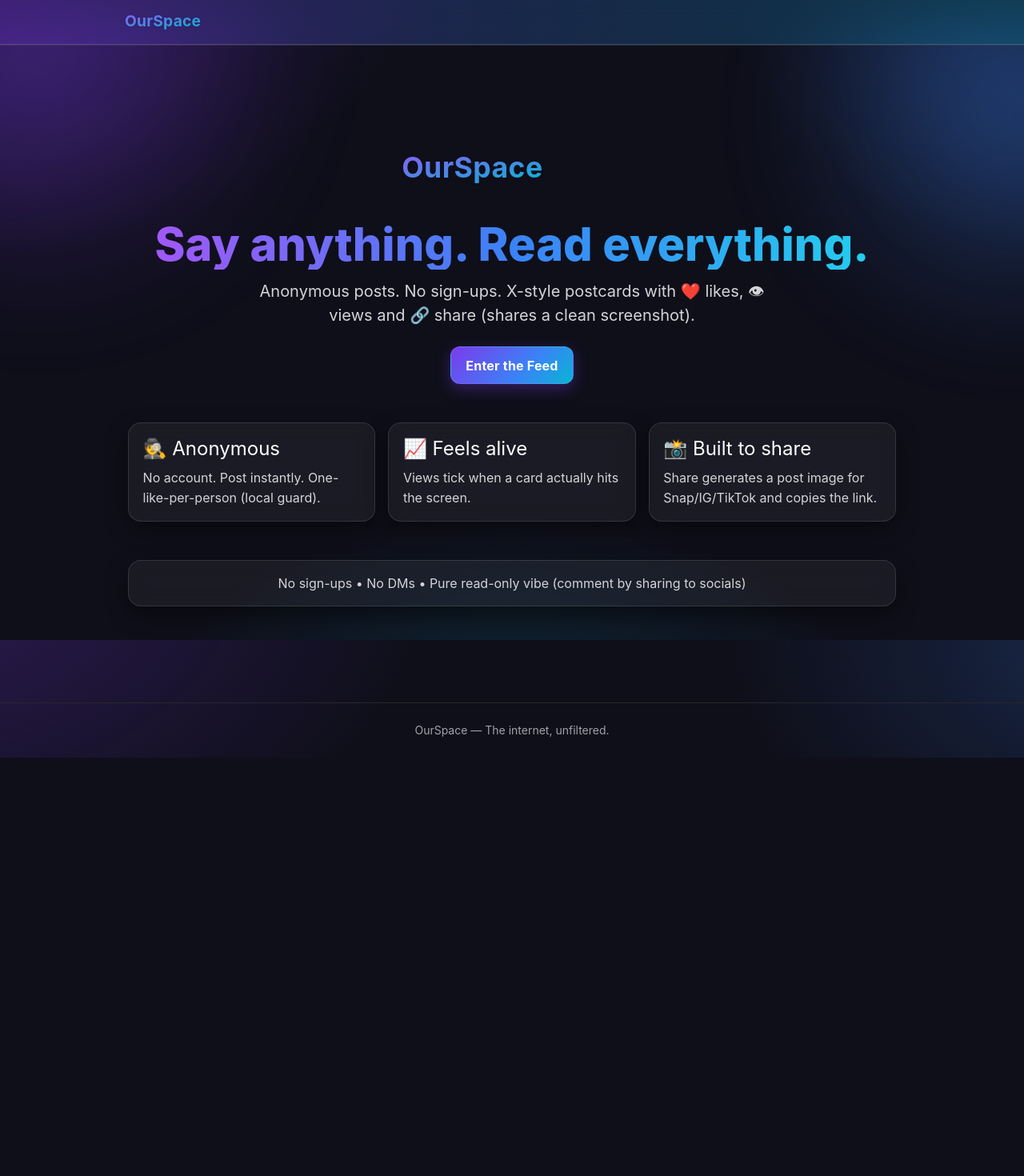
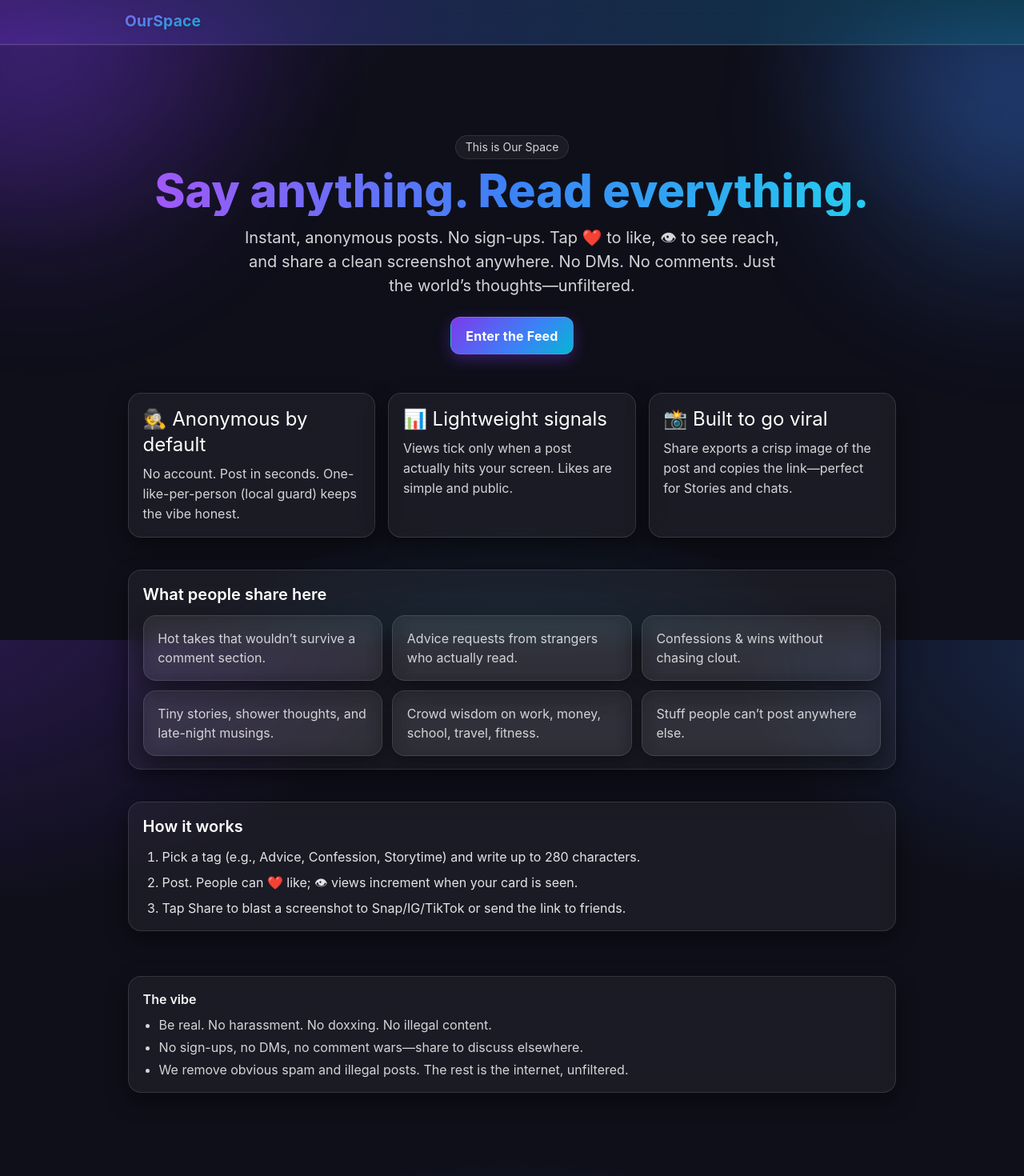
Before and after one commit to qaspercreates/OurSpace, a Next.js app: page / in a window 1280 px wide. Shown: the top 1470 px of the page at 80% size. Before the commit the page ends 947 px from the top, so only its background shows below. Built offline with nearby package versions, Linux system fonts and the light colour scheme.

Commit message:
page.tsx

```diff
--- a/app/page.tsx
+++ b/app/page.tsx
@@ -3,47 +3,82 @@ export default function HomePage() {
     <main>
       {/* HERO */}
       <section className="hero container">
-        <img
-          src="/logo.svg"
-          alt="OurSpace"
-          className="mx-auto w-64 md:w-72 lg:w-80 h-auto drop-shadow mb-4"
-        />
+        <div className="mx-auto w-fit mb-2 px-3 py-1 rounded-full bg-white/5 border border-white/10 text-sm text-zinc-300">
+          This is Our Space
+        </div>
 
         <h1 className="hero-title bg-gradient-to-r from-purple-500 via-blue-500 to-cyan-400 bg-clip-text text-transparent">
           Say anything. Read everything.
         </h1>
 
         <p className="hero-sub">
-          Anonymous posts. No sign-ups. X-style postcards with ❤️ likes, 👁 views and 🔗 share
-          (shares a clean screenshot).
+          Instant, anonymous posts. No sign-ups. Tap ❤️ to like, 👁 to see reach, and share a clean
+          screenshot anywhere. No DMs. No comments. Just the world’s thoughts—unfiltered.
         </p>
 
-        {/* single primary CTA only */}
         <div className="hero-cta">
           <a href="/feed" className="btn-primary">Enter the Feed</a>
         </div>
       </section>
 
-      {/* FEATURES */}
-      <section className="container pb-12 grid grid-cols-1 md:grid-cols-3 gap-4">
+      {/* WHY STAY */}
+      <section className="container grid grid-cols-1 md:grid-cols-3 gap-4 pb-10">
         <div className="card">
-          <div className="text-2xl mb-2">🕵️ Anonymous</div>
-          <p className="text-zinc-300">No account. Post instantly. One-like-per-person (local guard).</p>
+          <div className="text-2xl mb-2">🕵️ Anonymous by default</div>
+          <p className="text-zinc-300">
+            No account. Post in seconds. One-like-per-person (local guard) keeps the vibe honest.
+          </p>
         </div>
         <div className="card">
-          <div className="text-2xl mb-2">📈 Feels alive</div>
-          <p className="text-zinc-300">Views tick when a card actually hits the screen.</p>
+          <div className="text-2xl mb-2">📊 Lightweight signals</div>
+          <p className="text-zinc-300">
+            Views tick only when a post actually hits your screen. Likes are simple and public.
+          </p>
         </div>
         <div className="card">
-          <div className="text-2xl mb-2">📸 Built to share</div>
-          <p className="text-zinc-300">Share generates a post image for Snap/IG/TikTok and copies the link.</p>
+          <div className="text-2xl mb-2">📸 Built to go viral</div>
+          <p className="text-zinc-300">
+            Share exports a crisp image of the post and copies the link—perfect for Stories and chats.
+          </p>
         </div>
       </section>
 
-      {/* INFO STRIP (no button) */}
-      <section className="container pb-12">
-        <div className="card text-center text-zinc-300">
-          No sign-ups • No DMs • Pure read-only vibe (comment by sharing to socials)
+      {/* WHAT YOU'LL FIND */}
+      <section className="container pb-10">
+        <div className="card">
+          <h2 className="text-xl font-semibold mb-3">What people share here</h2>
+          <ul className="grid grid-cols-1 sm:grid-cols-2 lg:grid-cols-3 gap-3 text-zinc-300">
+            <li className="card">Hot takes that wouldn’t survive a comment section.</li>
+            <li className="card">Advice requests from strangers who actually read.</li>
+            <li className="card">Confessions &amp; wins without chasing clout.</li>
+            <li className="card">Tiny stories, shower thoughts, and late-night musings.</li>
+            <li className="card">Crowd wisdom on work, money, school, travel, fitness.</li>
+            <li className="card">Stuff people can’t post anywhere else.</li>
+          </ul>
+        </div>
+      </section>
+
+      {/* HOW IT WORKS */}
+      <section className="container pb-14">
+        <div className="card">
+          <h2 className="text-xl font-semibold mb-3">How it works</h2>
+          <ol className="list-decimal pl-6 space-y-2 text-zinc-200">
+            <li>Pick a tag (e.g., Advice, Confession, Storytime) and write up to 280 characters.</li>
+            <li>Post. People can ❤️ like; 👁 views increment when your card is seen.</li>
+            <li>Tap Share to blast a screenshot to Snap/IG/TikTok or send the link to friends.</li>
+          </ol>
+        </div>
+      </section>
+
+      {/* GUIDELINES / ETHOS */}
+      <section className="container pb-16">
+        <div className="card text-zinc-300">
+          <div className="font-semibold text-zinc-100 mb-2">The vibe</div>
+          <ul className="list-disc pl-5 space-y-1">
+            <li>Be real. No harassment. No doxxing. No illegal content.</li>
+            <li>No sign-ups, no DMs, no comment wars—share to discuss elsewhere.</li>
+            <li>We remove obvious spam and illegal posts. The rest is the internet, unfiltered.</li>
+          </ul>
         </div>
       </section>
     </main>
```
